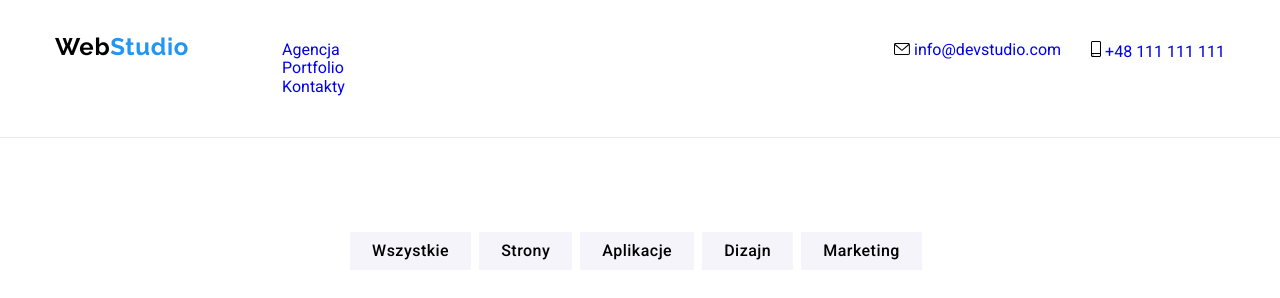
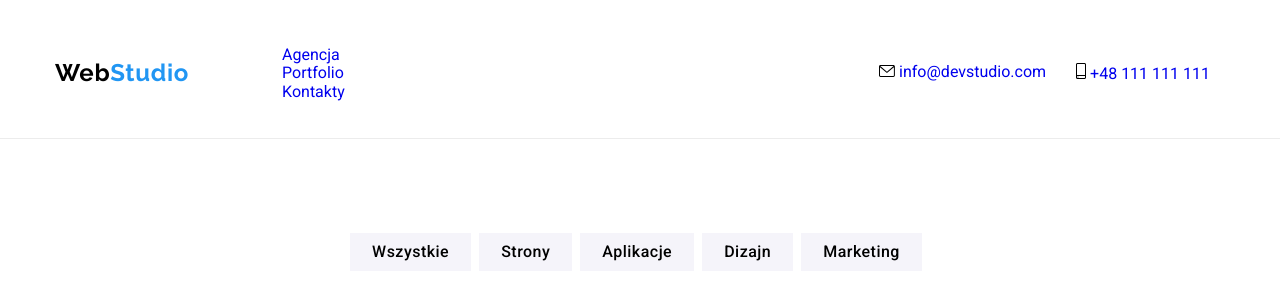
Before and after one commit to AgaP151/goit-markup-hw-08, a plain HTML site: page portfolio.html in a window 1280 px wide. Shown: the top 298 px of the page. Drawn offline with nearby package versions, Linux system fonts and the light colour scheme.

Commit message:
eight homework

```diff
--- a/sass/components/_header.scss
+++ b/sass/components/_header.scss
@@ -5,16 +5,16 @@
   padding: 10px 0;
   // justify-content: ;
 @include tablet {
-  padding: 21px 0;
+  padding: 0;
 }
 @include desktop {
-  padding: 25px 0 25px;
+padding: 10px 0 1px 0;
 }
 
   &__flex-container {
     display: flex;
     justify-content: space-between;
-    align-items: baseline;
+    align-items: center;
   }
   &__webstudio-link {
     font-family: $logo-font;
@@ -53,8 +53,9 @@
   display: none;
   @include tablet {
     display: flex;
-    margin-left: 83px;
-    margin-right: auto;
+    margin: 20px auto 20px 83px;
+    // margin-left: 83px;
+    // margin-right: auto;
   }
   @include desktop {
     margin-left: 93px;
@@ -88,7 +89,7 @@
       background-color: $primary-color;
       display: block;
       position: relative;
-      top: 25.5px;
+      top: 33px;
       width: 100%;
       height: 4px;
       border-radius: 2px;
@@ -123,9 +124,11 @@
   display: none;
 
   @include tablet {
+    margin: 0 15px 0px auto;
     display: block;
+    top: 120px;
     // flex-direction: row;
-    gap: 10px;
+    // gap: 10px;
   }
   @include desktop {
     display: flex;
--- a/sass/components/_site-header.scss
+++ b/sass/components/_site-header.scss
@@ -38,6 +38,7 @@
   @include desktop {
     padding: 200px 0;
     height: 600px;
+    max-width: 1600px;
       }
 
 
@@ -63,7 +64,7 @@
     font-weight: 900;
     line-height: 1.36;
     justify-content: center;
-    // text-align: center;
+    text-align: center;
     letter-spacing: 0.06em;
     text-transform: uppercase;
     max-width: 365px;
--- a/sass/components/_team.scss
+++ b/sass/components/_team.scss
@@ -1,11 +1,13 @@
 @import '../utils/vars';
 
 .team-section {
-display: flex;
-flex-wrap: wrap;
-  margin: auto;
+// display: flex;
+// flex-wrap: wrap;
+//   margin: auto;
+width: auto;
   background: $advantages-icons-background-color;
   padding: 94px 0;
+
   &__headline {
     font-weight: 700;
     font-size: 28px;
@@ -20,16 +22,32 @@ flex-wrap: wrap;
   flex-direction: column;
   justify-content: space-between;
   margin: 0;
+  @include tablet {
+    flex-direction: row;
+    flex-wrap: wrap;
+  }
   &__member {
     display: block;
     margin-bottom: 30px;
     border-radius: 4px;
+    // width: 100%;
+    // height: auto;
     background: #fff;
     box-shadow: $team-member-shadow;
-    &:nth-child(4) {
-      margin-right: 0;
+    @include tablet {
+      max-width: 350px;
+    }
+
+    @include desktop {
+      margin-right: 30px;
+      &:nth-child(4) {
+        margin-right: 0;
+      }
+      max-width: 264px;
     }
   }
+
+
   &__member-name {
     font-weight: 500;
     font-size: 16px;
@@ -67,4 +85,5 @@ flex-wrap: wrap;
     margin: 12px;
     fill: $employee-socials-colors;
   }
+
 }
```
Also changed, not shown: index.html (+7 -7 lines), sass/components/_advantages.scss (+86 -0 lines), css/main.min.css, 1 other file.
